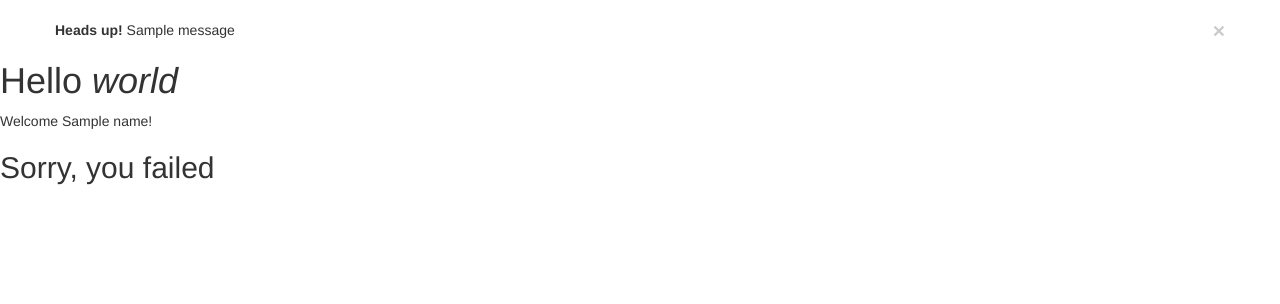
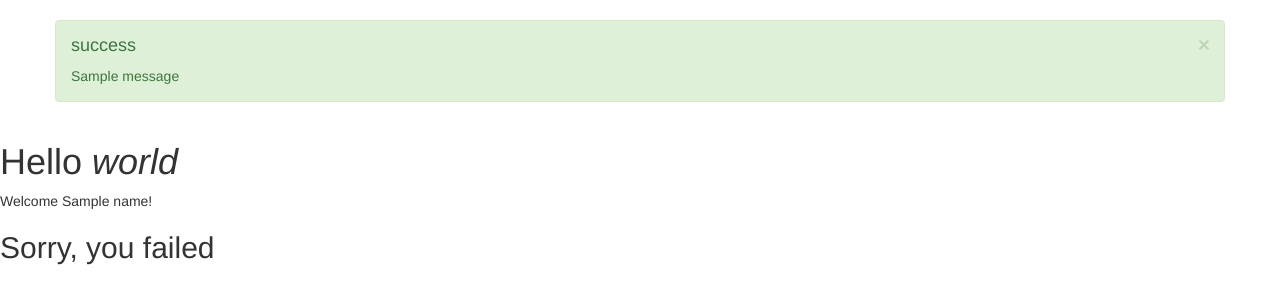
Before and after one commit to SM2G/cerbereapp-flask, a Python web app: template cerbereapp/templates/hello.html in a window 1280 px wide. Shown: the part 52-356 px from the top of the page. Run offline with Jinja, Linux system fonts and the light colour scheme; the template is opened without the code that fills it: most values are stand-ins (such as "Sample title", 1, 10 or a date in 2020); one stand-in notice (Sample message) is shown; some libraries are stand-ins or nearby versions.

Commit message:
morning commit

```diff
--- a/cerbereapp/__init__.py
+++ b/cerbereapp/__init__.py
@@ -19,6 +19,11 @@ app.secret_key = 'justasimplerandomstring'
 login_manager = flask_login.LoginManager()
 login_manager.init_app(app)
 
+from cerbereapp.database import db_session
+
+@app.teardown_appcontext
+def shutdown_session(exception=None):
+    db_session.remove()
 
 if __name__=='__main__':
     app.run
--- a/cerbereapp/templates/layout.html
+++ b/cerbereapp/templates/layout.html
@@ -13,6 +13,7 @@
   <link rel="stylesheet" href="https://maxcdn.bootstrapcdn.com/bootswatch/3.3.6/slate/bootstrap.min.css" integrity="sha384-X9JiR5BtXUXiV6R3XuMyVGefFyy+18PHpBwaMfteb/vd2RrK6Gt4KPenkQyWLxCC" crossorigin="anonymous">
 
   <!-- Latest compiled and minified JavaScript -->
+  <script src="https://code.jquery.com/jquery-1.10.2.min.js"></script>
   <script src="https://maxcdn.bootstrapcdn.com/bootstrap/3.3.6/js/bootstrap.min.js" integrity="sha384-0mSbJDEHialfmuBBQP6A4Qrprq5OVfW37PRR3j5ELqxss1yVqOtnepnHVP9aJ7xS" crossorigin="anonymous"></script>
 
 </head>
@@ -64,17 +65,18 @@
     <div class="container">
       <div class="row">
       {% for category, message in messages %}
-        {% if message['category'] == 'success' %}
-          <div class="alert alert-dismissible alert-success">
-        {% elif message['category'] == 'warning' %}
-          <div class="alert alert-dismissible alert-warning">
-        {% elif message['category'] == 'danger' %}
-          <div class="alert alert-dismissible alert-danger">
+        {% if category == 'success' %}
+          <div class="alert alert-dismissible alert-{{ category }}">
+        {% elif category == 'warning' %}
+          <div class="alert alert-dismissible alert-{{ category }}">
+        {% elif category == 'danger' %}
+          <div class="alert alert-dismissible alert-{{ category }}">
         {% elif category == 'info' %}
           <div class="alert alert-dismissible alert-{{ category }}">
         {% endif %}
         <button type="button" class="close" data-dismiss="alert">&times;</button>
-      <strong>Heads up!</strong> {{ message }}
+          <h4>{{ category }}</h4>
+          <p>{{ message }}</p>
       </div>
       {% endfor %}
       </div>
@@ -82,7 +84,6 @@
     {% endif %}
     {% endwith %}
 
-
   {% block content %}{% endblock %}
 
   </body>
--- a/cerbereapp/templates/login.html
+++ b/cerbereapp/templates/login.html
@@ -3,7 +3,7 @@
 <div class="container">
   <div class="row ">
     <div class='col-md-6 col-md-offset-3 hidden-xs text-center'>
-      <img src="static/img/logo_v2.png",  class: "img-responsive "%>
+      <img src="static/img/logo_v2.png",  class: "img-responsive "%></img>
     </div>
   </div>
   <div class="row">
```
Also changed, not shown: cerbereapp/database.py (+6 -6 lines).
